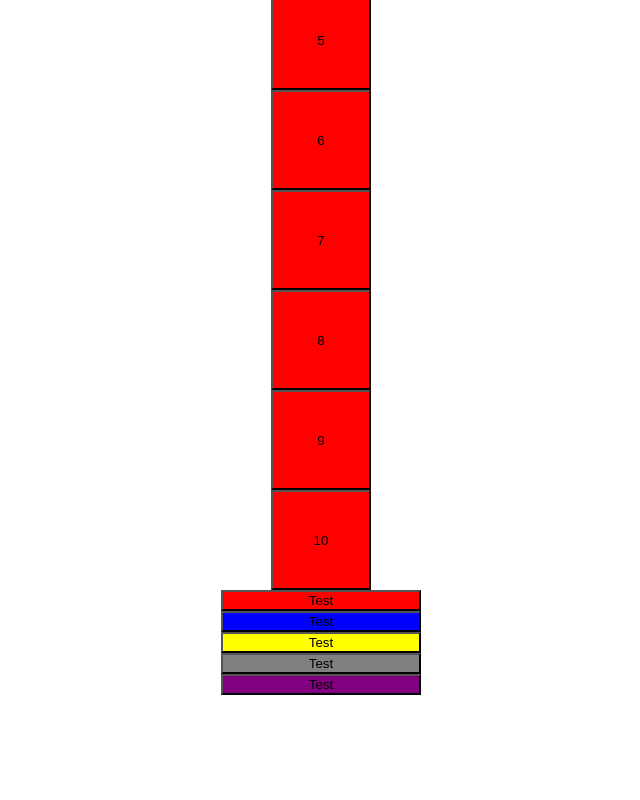
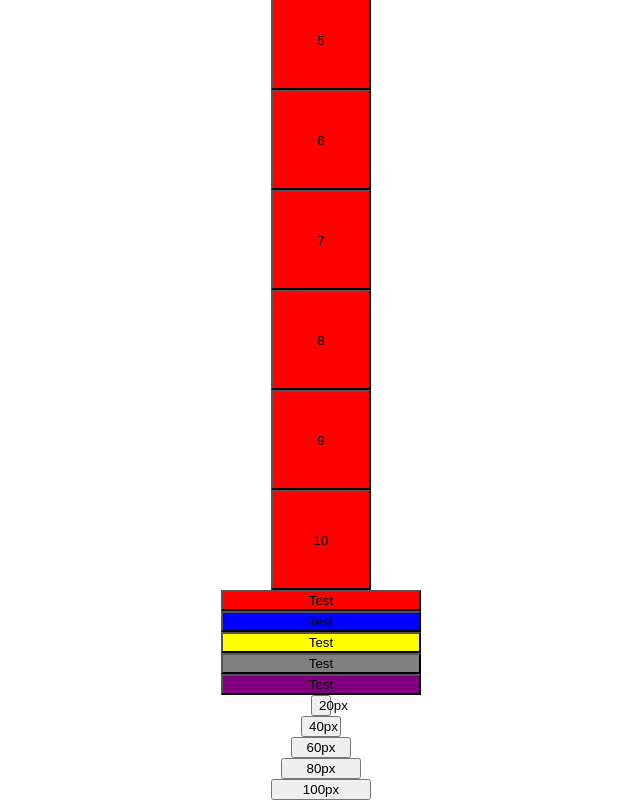
Before and after one commit to quest-academia/react-quest, a React (Create React App) app in the folder 04_react_component/class/: page / in a window 1280 px wide. Shown: the part 510-1310 px from the top of the page, without its empty margins (319-959 px from the left). Before the commit the page ends 1205 px from the top, so only its background shows below. Built offline with nearby package versions, Linux system fonts and the light colour scheme.

Commit message:
練習問題3

```diff
--- a/04_react_component/class/src/App.js
+++ b/04_react_component/class/src/App.js
@@ -1,6 +1,7 @@
 import './App.css';
 import RedButton from './components/training/RedButton';
 import BigButton from './components/training/BigButton';
+import FlexibleButton from './components/training/FlexibleButton';
 
 function App() {
   // 練習1 処理
@@ -12,12 +13,23 @@
   // 練習2 処理
   const colorArray = ['red','blue','yellow','gray','purple'];
   const domBigButtonArray = [];
-  for (let i=0; i < colorArray.length; i++) {
+  for (let i=0; i < colorArray.length; i+= 1) {
     domBigButtonArray.push(
       <BigButton
         color={colorArray[i]}
         width={'200px'}
         text={'Test'}
+      />
+    )
+  }
+
+  // 練習3 処理
+  const domFlexibleButtonArray = [];
+  for (let i=20; i<=100; i+= 20) {
+    domFlexibleButtonArray.push(
+      <FlexibleButton
+        flexibleWidth={i}
+        text={i+'px'}
       />
     )
   }
@@ -31,6 +43,9 @@
         {/* 練習2 出力 */}
         {domBigButtonArray}
 
+        {/* 練習3 出力 */}
+        {domFlexibleButtonArray}
+
       </header>
     </div>
   );
--- /dev/null
+++ b/04_react_component/class/src/components/training/FlexibleButton.jsx
@@ -0,0 +1,15 @@
+import React from 'react';
+
+class FlexibleButton extends React.Component {
+  render() {
+    return (
+      <button style={{
+        width: this.props.flexibleWidth
+      }}>
+        {this.props.text}
+      </button>
+    )
+  }
+}
+
+export default FlexibleButton;
```
